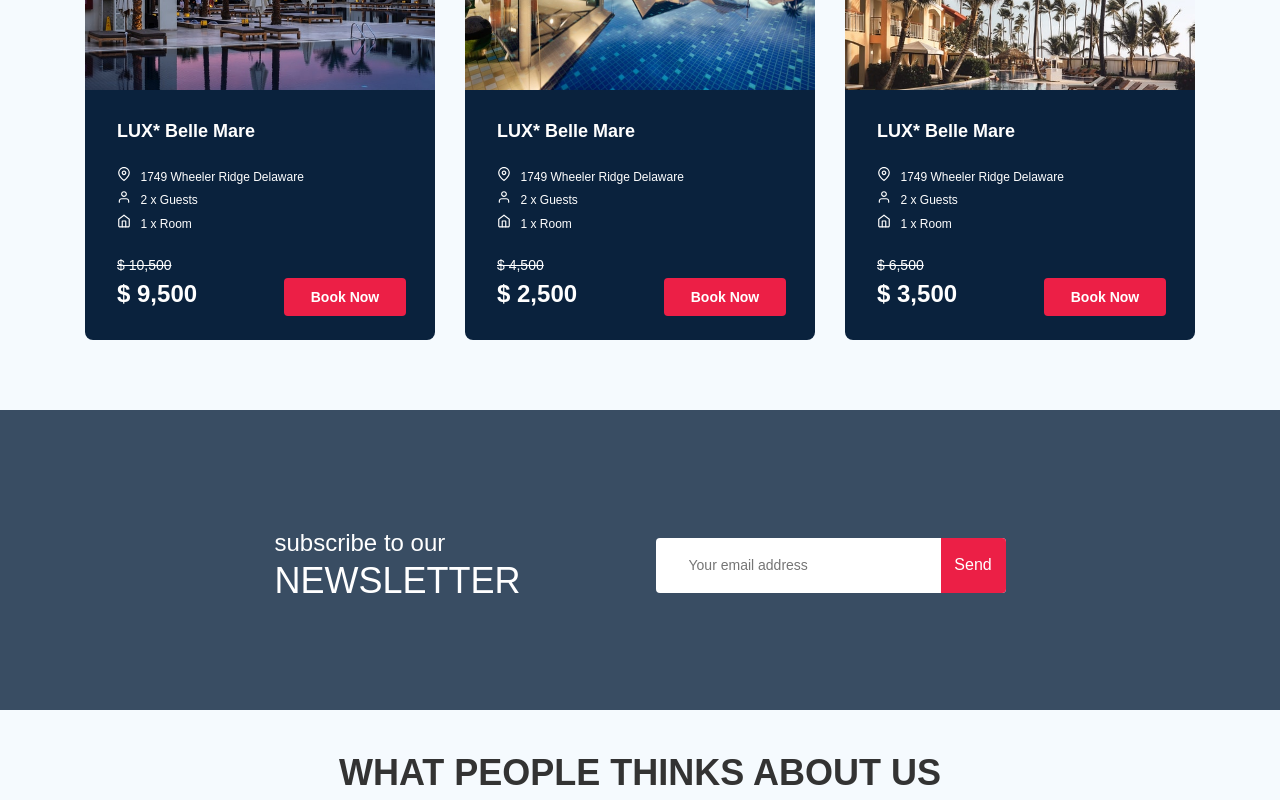
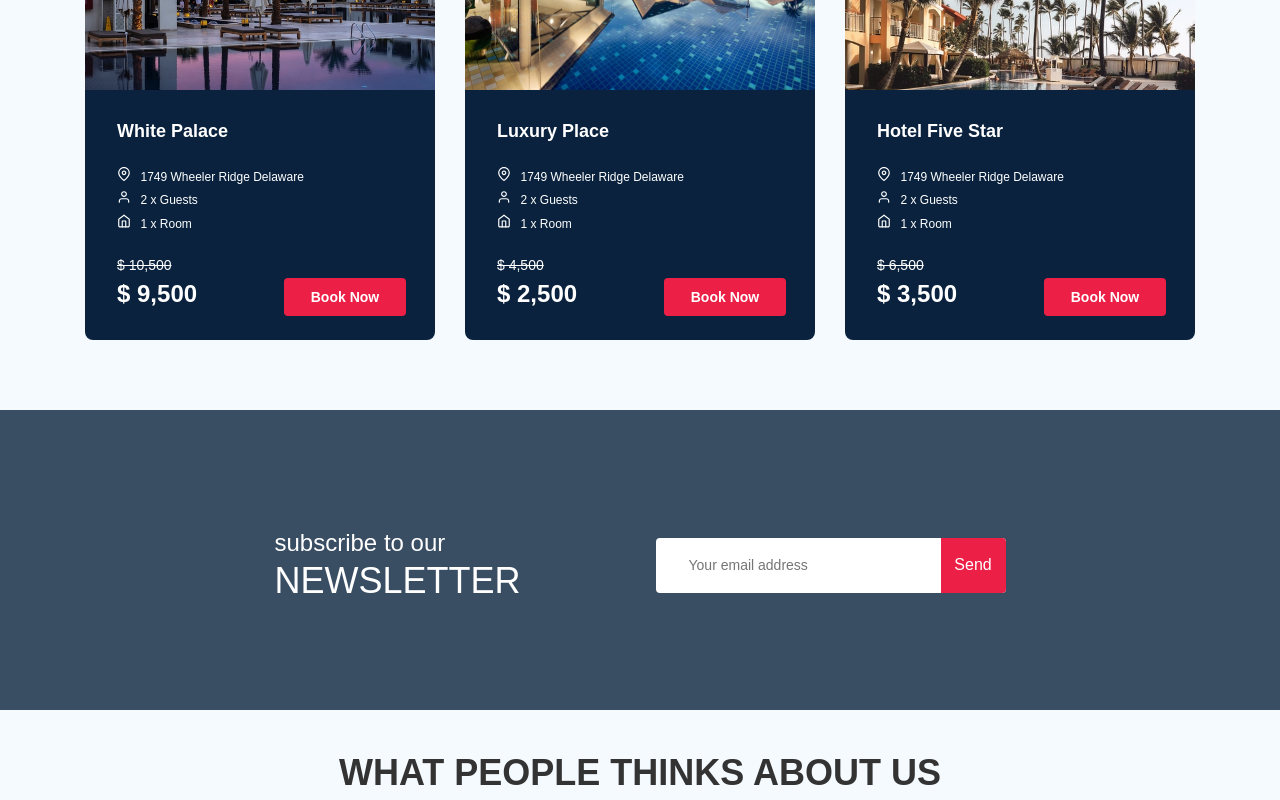
Before and after one commit to Iuliia0/tour-plane-grid, a plain HTML site: page index.html in a window 1280 px wide. Shown: the part 1720-2520 px from the top of the page. Drawn offline with nearby package versions, Linux system fonts and the light colour scheme; a web font is replaced by a local one.

Commit message:
fix: changed packages__compact--titel

```diff
--- a/index.html
+++ b/index.html
@@ -306,7 +306,7 @@
           <img class="packages__photo" src="img/packages-compact-2.jpg" alt="Photo: hotel" />
           <div class="packages__info">
             <h4 class="packages__full-titel packages__compact--titel">
-              LUX* Belle Mare
+              White Palace
             </h4>
 
             <div class="packages__room">
@@ -340,7 +340,7 @@
           <img class="packages__photo" src="img/packages-compact-3.jpg" alt="Photo: hotel" />
           <div class="packages__info">
             <h4 class="packages__full-titel packages__compact--titel">
-              LUX* Belle Mare
+              Luxury Place
             </h4>
 
             <div class="packages__room">
@@ -375,7 +375,7 @@
           <img class="packages__photo" src="img/packages-compact-4.jpg" alt="Photo: hotel" />
           <div class="packages__info">
             <h4 class="packages__full-titel packages__compact--titel">
-              LUX* Belle Mare
+              Hotel Five Star
             </h4>
 
             <div class="packages__room">
```
